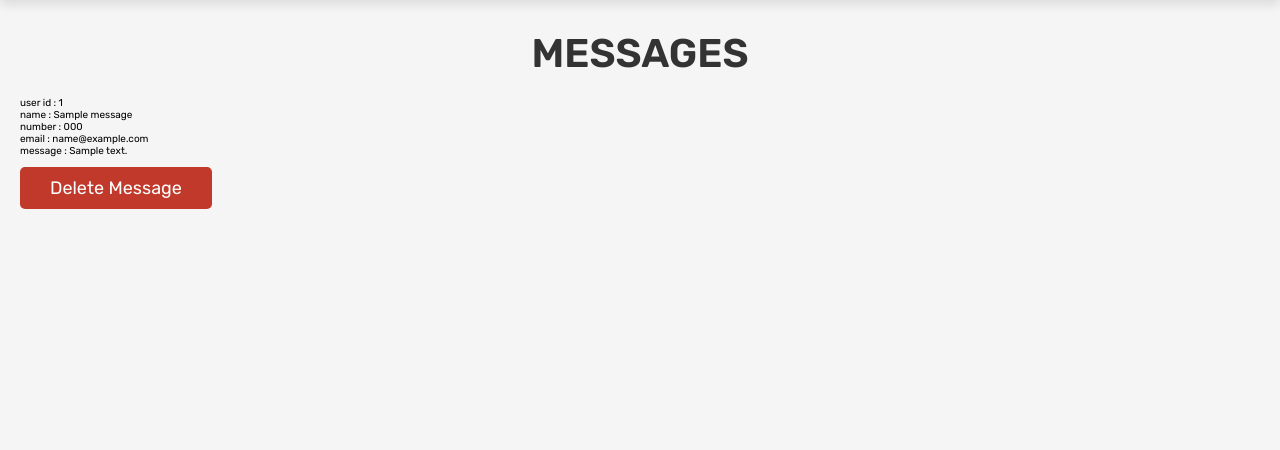
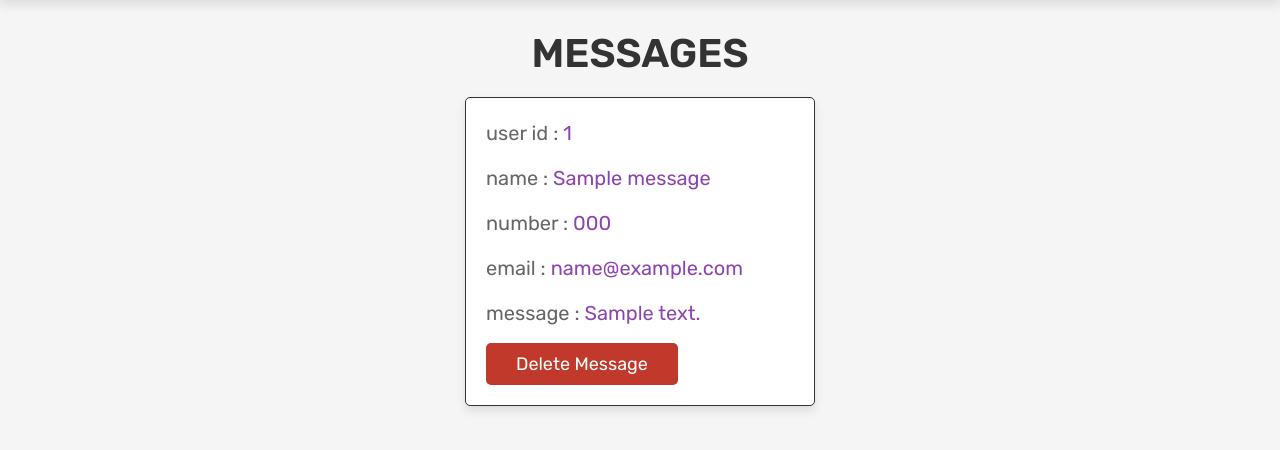
Before and after one commit to frdpx/AppDev, a PHP site: page /admin_contacts.php in a window 1280 px wide. Shown: the part 69-519 px from the top of the page. Run offline with PHP 8.4, Linux system fonts and the light colour scheme; the visitor is signed in with stand-in values (Sample User, id 1); tables that the repository leaves empty or names only in its code hold one stand-in row (values such as "Sample post").

Commit message:
เพิ่มmessage

```diff
--- a/css/admin_style.css
+++ b/css/admin_style.css
@@ -429,7 +429,38 @@ section{
    margin-top: 0;
 }
 
+.messages .box-container{
+   display: grid;
+   grid-template-columns: repeat(auto-fit, 35rem);
+   justify-content: center;
+   gap:1.5rem;
+   max-width: 1200px;
+   margin:0 auto;
+   align-items: flex-start;
+}
 
+.messages .box-container .box{
+   background-color: var(--white);
+   padding:2rem;
+   border:var(--border);
+   box-shadow: var(--box-shadow);
+   border-radius: .5rem;
+}
+
+.messages .box-container .box p{
+   padding-bottom: 1.5rem;
+   font-size: 2rem;
+   color:var(--light-color);
+   line-height: 1.5;
+}
+
+.messages .box-container .box p span{
+   color:var(--purple);
+}
+
+.messages .box-container .box .delete-btn{
+   margin-top: 0;
+}
 
 
 
```
